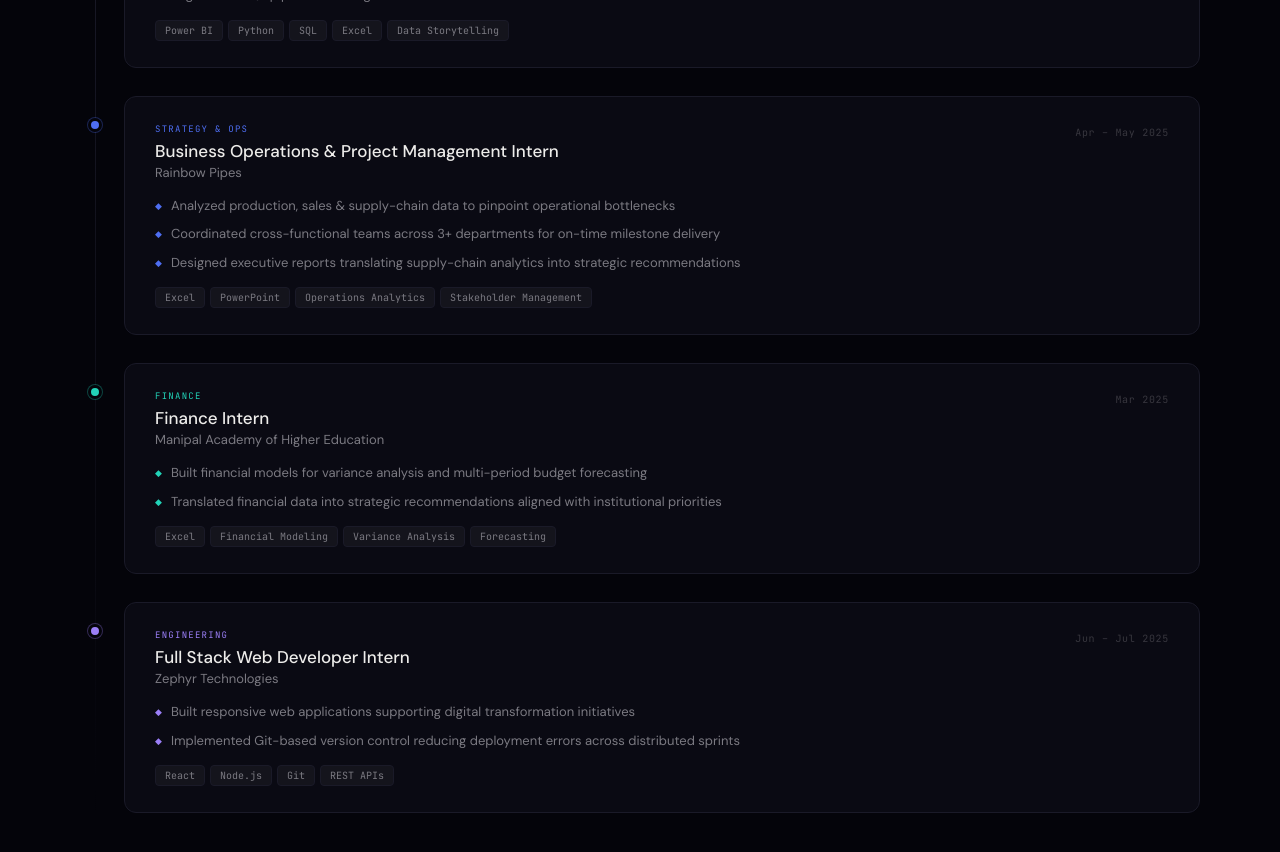
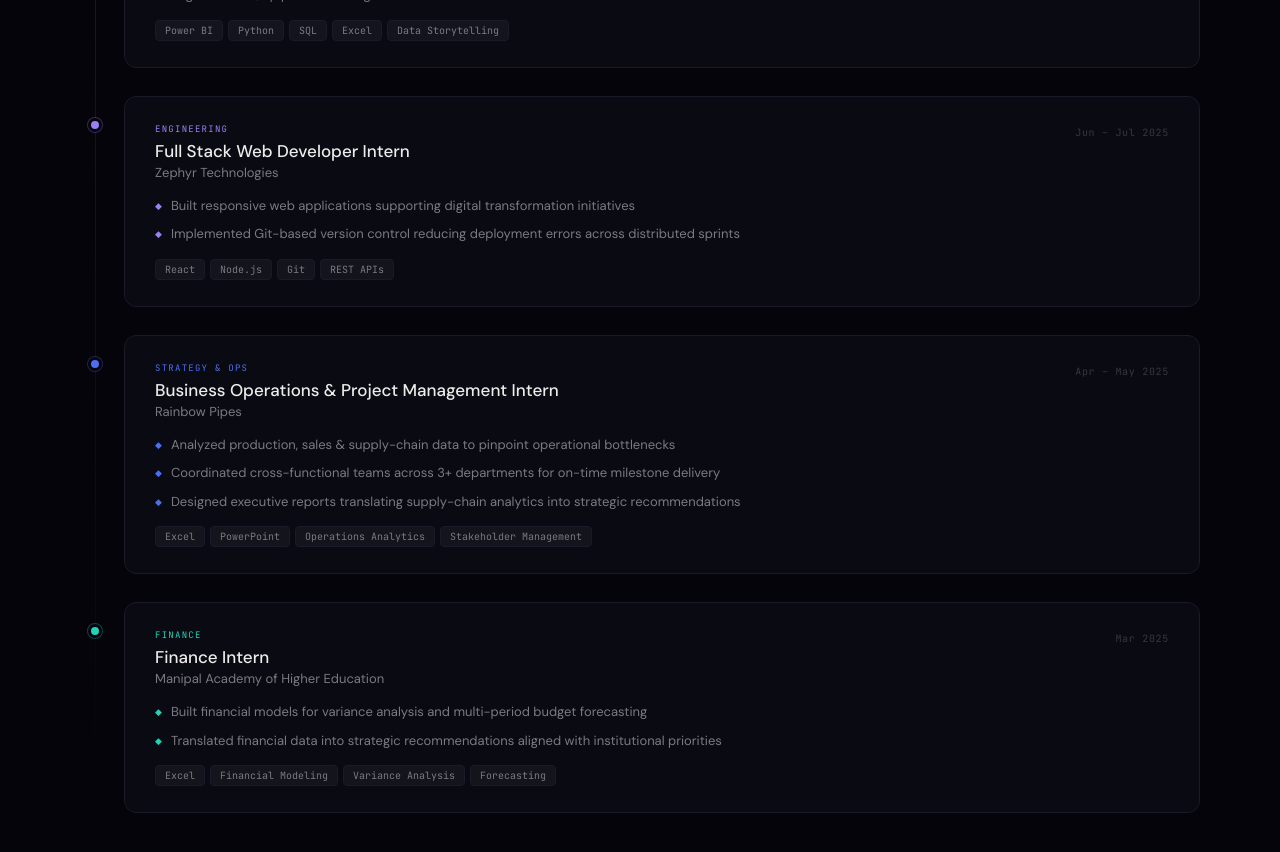
Before and after one commit to Mohammedimad01/Mohammed-Imad, a React (Vite) app: page / in a window 1280 px wide. Shown: the part 2620-3472 px from the top of the page. Built offline with nearby package versions, Linux system fonts and the light colour scheme.

Commit message:
reorder: move Full Stack Dev Intern after Data Analyst Intern

```diff
--- a/src/Portfolio.jsx
+++ b/src/Portfolio.jsx
@@ -150,6 +150,12 @@ const EXP = [
     tools: ["Power BI", "Python", "SQL", "Excel", "Data Storytelling"]
   },
   {
+    role: "Full Stack Web Developer Intern", co: "Zephyr Technologies", period: "Jun – Jul 2025", type: "Engineering", col: "#9B7FF7",
+    pts: ["Built responsive web applications supporting digital transformation initiatives",
+      "Implemented Git-based version control reducing deployment errors across distributed sprints"],
+    tools: ["React", "Node.js", "Git", "REST APIs"]
+  },
+  {
     role: "Business Operations & Project Management Intern", co: "Rainbow Pipes", period: "Apr – May 2025", type: "Strategy & Ops", col: "#4E6EF2",
     pts: ["Analyzed production, sales & supply-chain data to pinpoint operational bottlenecks",
       "Coordinated cross-functional teams across 3+ departments for on-time milestone delivery",
@@ -161,12 +167,6 @@ const EXP = [
     pts: ["Built financial models for variance analysis and multi-period budget forecasting",
       "Translated financial data into strategic recommendations aligned with institutional priorities"],
     tools: ["Excel", "Financial Modeling", "Variance Analysis", "Forecasting"]
-  },
-  {
-    role: "Full Stack Web Developer Intern", co: "Zephyr Technologies", period: "Jun – Jul 2025", type: "Engineering", col: "#9B7FF7",
-    pts: ["Built responsive web applications supporting digital transformation initiatives",
-      "Implemented Git-based version control reducing deployment errors across distributed sprints"],
-    tools: ["React", "Node.js", "Git", "REST APIs"]
   },
 ];
 
```
